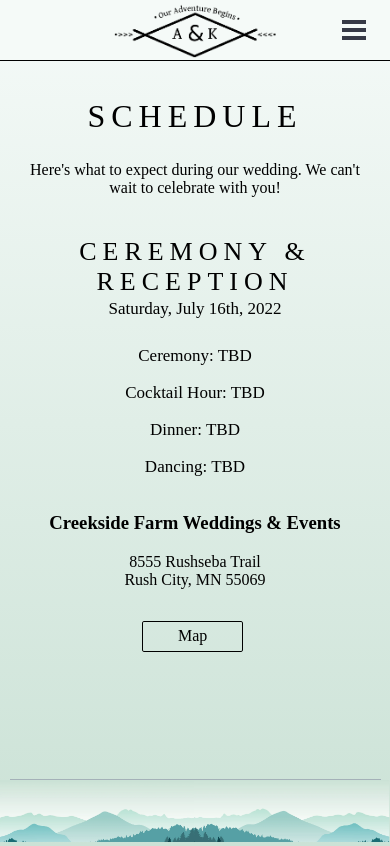
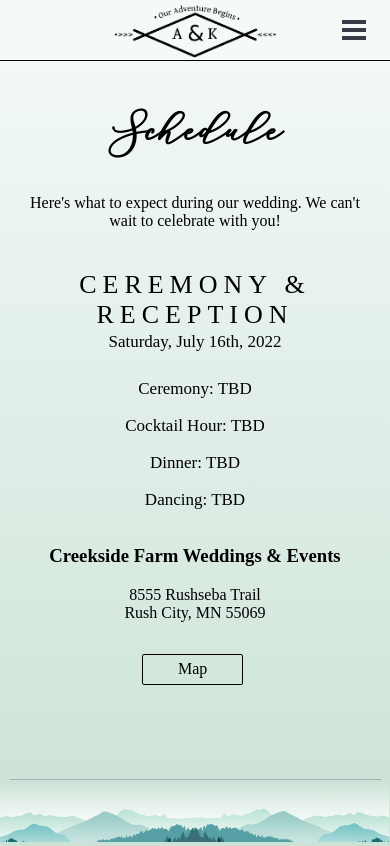
Before and after one commit to peirvine/Alex-and-Karla, a React (Create React App) app: page /schedule in a window 390 px wide. Built offline with nearby package versions, Linux system fonts and the light colour scheme.

Commit message:
font changes

```diff
--- a/src/App.scss
+++ b/src/App.scss
@@ -55,6 +55,10 @@ h2 {
 }
 
 @media (max-width: 1000px) {
+  h1, h2 {
+    text-align: center;
+  }
+
   body {
     //background-color: #CBE2D6;
     background: linear-gradient(#F5FAF8, #CBE2D6);
--- a/src/components/schedule/schedule.scss
+++ b/src/components/schedule/schedule.scss
@@ -104,15 +104,6 @@
     margin-right: auto;
     border-bottom: 1px solid #a4b1b8;
 
-    h2 {
-      font-family: 'Rozha One', serif;
-      font-weight: 400;
-      text-transform: uppercase;
-      letter-spacing: 6px;
-      font-size: 24pt;
-      text-align: center;
-    }
-
     #subhead {
       text-align: center;
     }
```
